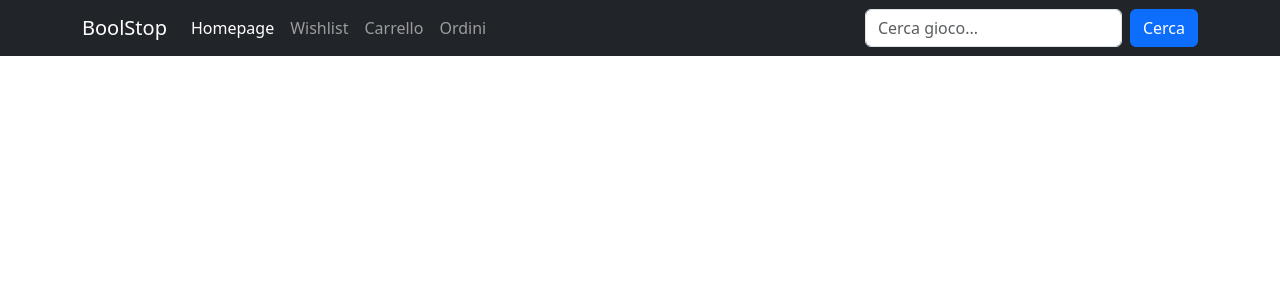
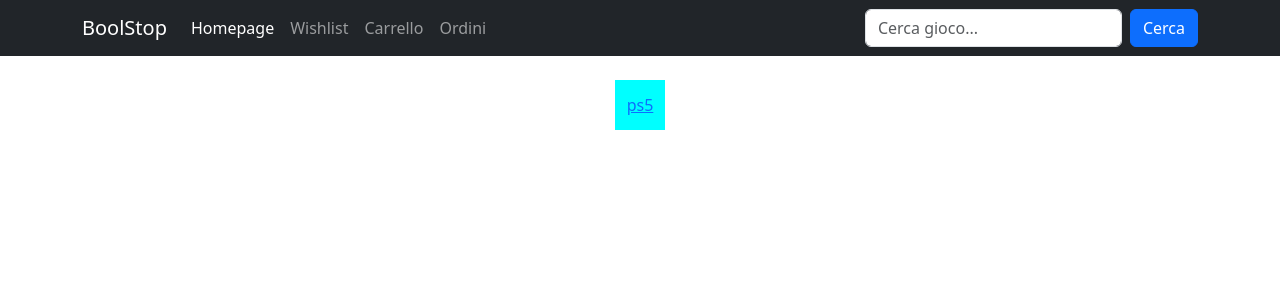
Before and after one commit to dannyarena/boolstop-frontend, a React (Vite) app: page / in a window 1280 px wide. Shown: the top 300 px of the page. Built offline with nearby package versions, Linux system fonts and the light colour scheme.

Commit message:
add platform link component

```diff
--- /dev/null
+++ b/src/components/PlatformsLinkComponent.jsx
@@ -0,0 +1,11 @@
+import { Link } from "react-router";
+
+export default function PlatformsLinkComponent({ linkPage, children }) {
+  return (
+    <>
+      <div className="div-platforms">
+        <Link to={linkPage}>{children}</Link>
+      </div>
+    </>
+  );
+}
--- a/src/components/Ps5ListComponent.jsx
+++ b/src/components/Ps5ListComponent.jsx
@@ -8,7 +8,7 @@ export default function Ps5ListComponent() {
 
   const fecthPs5Videogames = () => {
     axios.get(apiUrl).then((res) => {
-      console.log(res);
+      console.log(res.data.results);
 
       setVideogames(res.data.results);
     });
@@ -19,10 +19,12 @@ export default function Ps5ListComponent() {
   return (
     <>
       {videogames.map((videogame) => {
-        <ul>
-          <li>{videogame.name}</li>
-          <li>{videogame.description}</li>
-        </ul>;
+        return (
+          <ul>
+            <li>{videogame.name}</li>
+            <li>{videogame.description}</li>
+          </ul>
+        );
       })}
     </>
   );
--- a/src/index.css
+++ b/src/index.css
@@ -0,0 +1,8 @@
+.div-platforms {
+  height: 50px;
+  width: 50px;
+  background-color: aqua;
+  display: flex;
+  justify-content: center;
+  align-items: center;
+}
--- a/src/pages/Homepage.jsx
+++ b/src/pages/Homepage.jsx
@@ -1,10 +1,14 @@
+import PlatformsLinkComponent from "../components/PlatformsLinkComponent";
+
 export default function Homepage() {
   return (
     <>
       <div className="container">
         <div className="jumbotron"></div>
         <div className="logocontainer d-flex justify-content-center flex-row">
-          <div className="row"></div>
+          <PlatformsLinkComponent linkPage={"/videogames/ps5"}>
+            ps5
+          </PlatformsLinkComponent>
         </div>
       </div>
     </>
```
